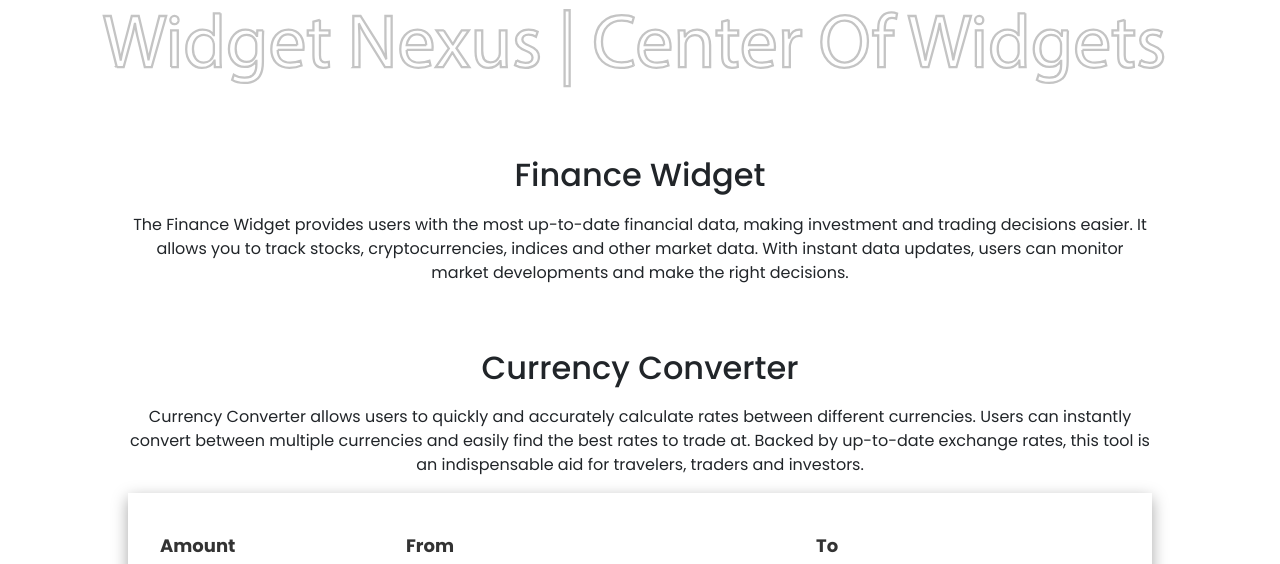
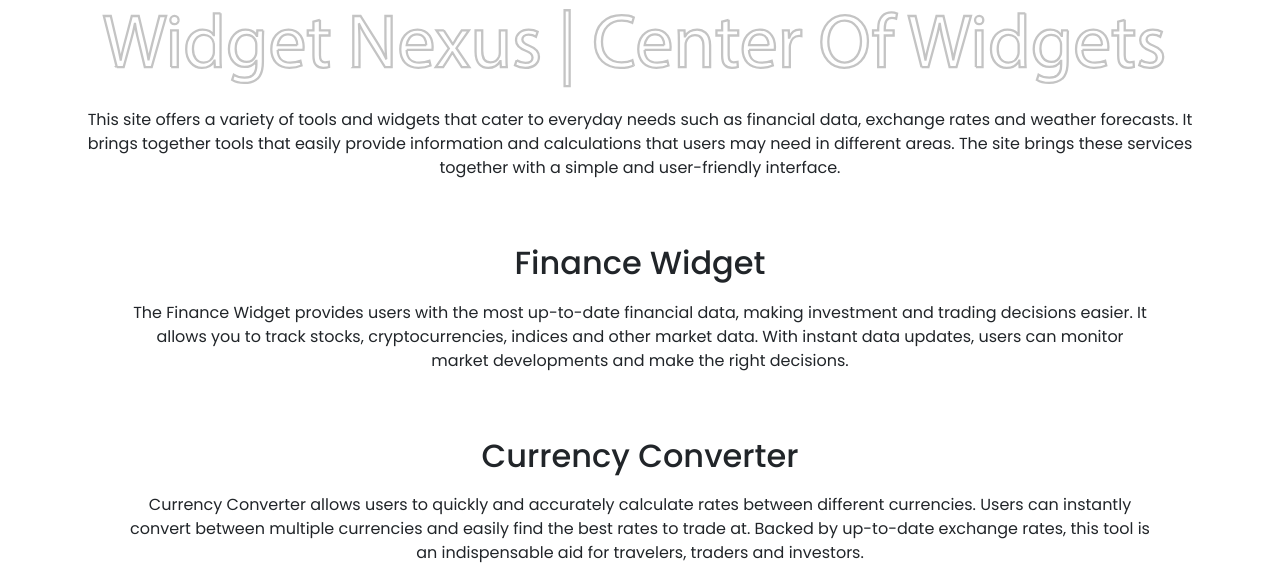
Before and after one commit to FahriUyar/widgetnexus.com, a plain HTML site: page index.html in a window 1280 px wide. Shown: the part 180-744 px from the top of the page. Drawn offline with nearby package versions, Linux system fonts and the light colour scheme; a script that the page names is missing.

```diff
--- a/index.html
+++ b/index.html
@@ -121,6 +121,14 @@
                         <path
                             d="M567.39,39.26c1.06.69,2.92,1.42,4.71,1.42,2.6,0,3.82-1.3,3.82-2.92,0-1.71-1.02-2.64-3.66-3.62-3.53-1.26-5.2-3.21-5.2-5.56,0-3.17,2.56-5.77,6.78-5.77,1.99,0,3.74.57,4.83,1.22l-.89,2.6c-.77-.49-2.19-1.14-4.02-1.14-2.11,0-3.29,1.22-3.29,2.68,0,1.62,1.18,2.36,3.74,3.33,3.41,1.3,5.16,3.01,5.16,5.93,0,3.45-2.68,5.89-7.35,5.89-2.15,0-4.14-.53-5.52-1.34l.89-2.72Z" />
                     </svg>
+                    <div>
+                        <p class="text-center">This site offers a variety of tools and widgets
+                            that cater to everyday
+                            needs such as financial
+                            data, exchange rates and weather forecasts. It brings together tools that easily provide
+                            information and calculations that users may need in different areas. The site brings these
+                            services together with a simple and user-friendly interface.</p>
+                    </div>
                 </div>
             </div>
         </div>
```
